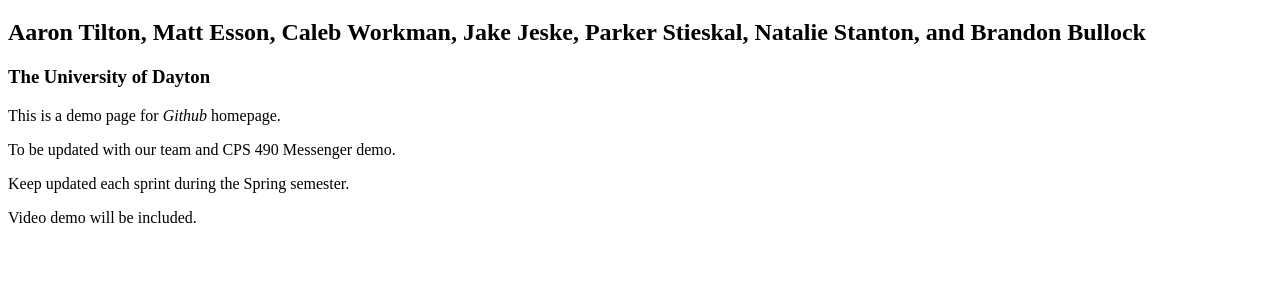
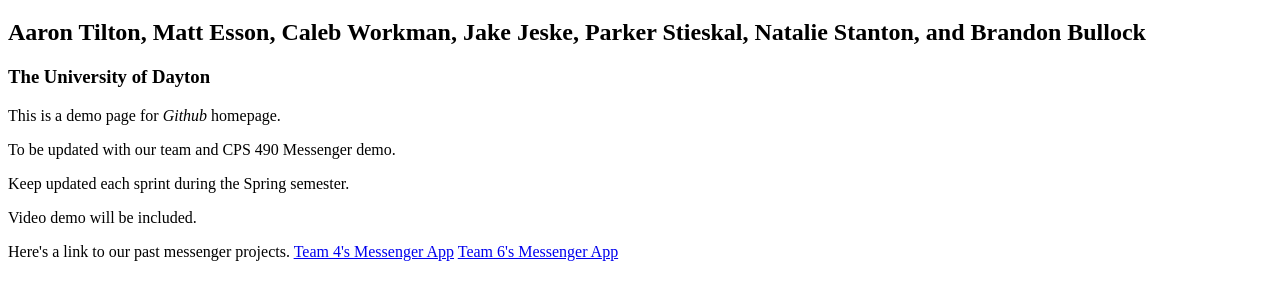
Before and after one commit to cps490-s22/cps490-ss.github.io, a plain HTML site: page index.html in a window 1280 px wide. Shown: the part 61-360 px from the top of the page. Drawn offline with Linux system fonts and the light colour scheme.

Commit message:
updated index.html
added links to our past messenger projects

```diff
--- a/index.html
+++ b/index.html
@@ -12,5 +12,9 @@
         <p>To be updated with our team and CPS 490 Messenger demo.</p>
         <p>Keep updated each sprint during the Spring semester.</p>
         <p>Video demo will be included.</p>
+        <p>Here's a link to our past messenger projects.
+            <a href="https://messenger-22f-04.herokuapp.com/">Team 4's Messenger App</a>
+            <a href="https://messenger-team006.herokuapp.com/">Team 6's Messenger App</a>
+         </p>
     </body>
 </html>
```
